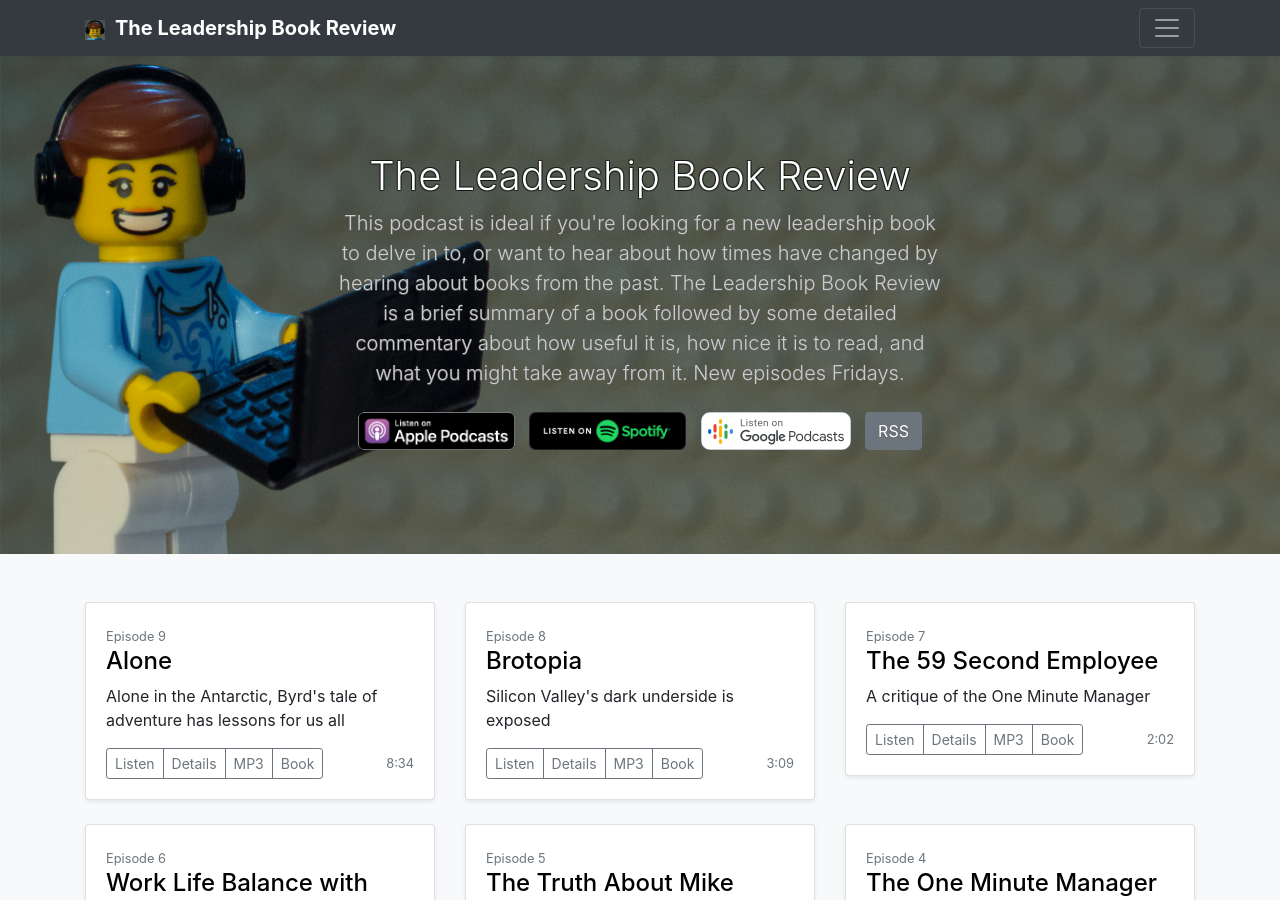
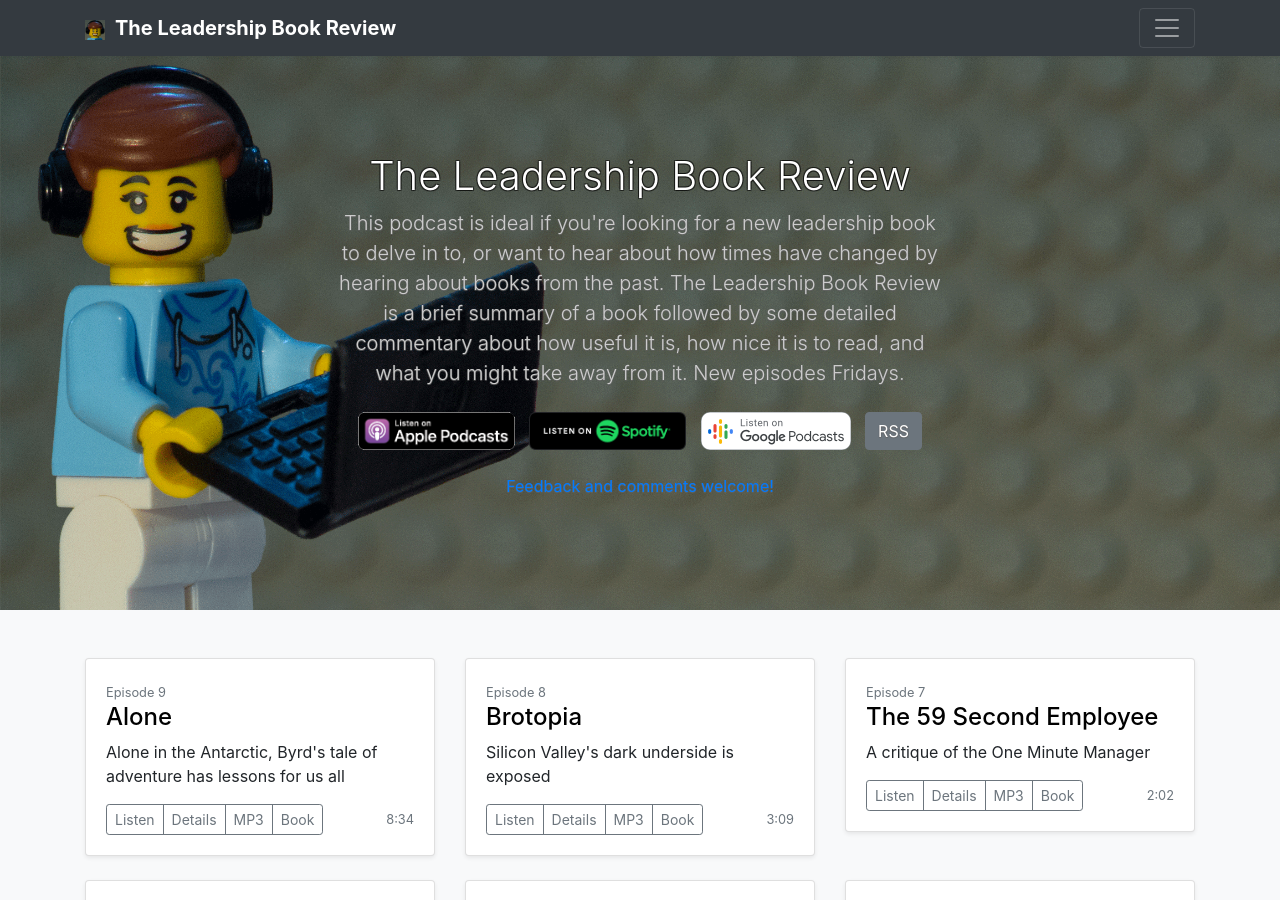
Before and after one commit to leadership-book-review/podcast, a Jekyll site: the page built from index.html, in a window 1280 px wide and 900 px high. Built offline with Jekyll 4.4.1, drawn with Linux system fonts in a browser that asks for light colours; the list of posts is cut into pages by our own code.

Commit message:
Feedback

```diff
--- a/index.html
+++ b/index.html
@@ -9,6 +9,10 @@ layout: base
         <p>
             {% include podlinks.html %}
         </p>
+        {% if site.podcast.email %}
+        <p><a href="mailto:{{ site.podcast.email }}">Feedback and comments welcome!</a></p>
+        {% endif %}
+        <p></p>
     </div>
 </section>
 
```
